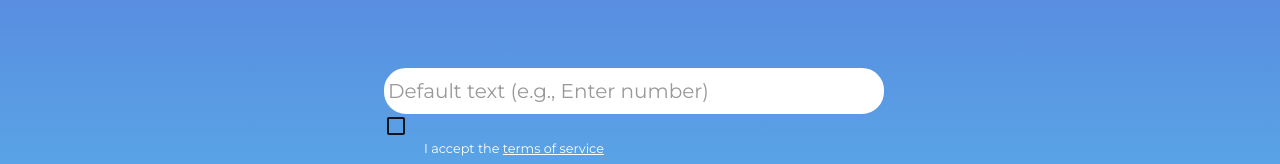
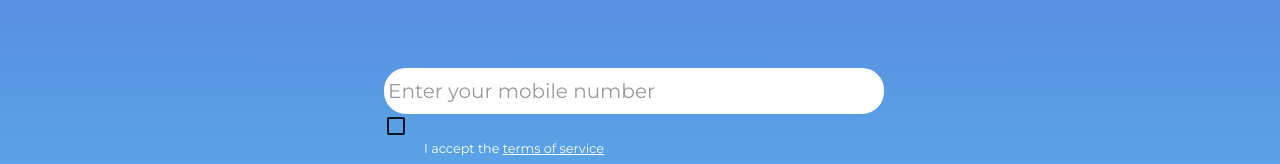
Before and after one commit to mrpaulmason/meetable-ui, a React (Create React App) app: page /map in a window 1280 px wide. Shown: the part 324-488 px from the top of the page. Built offline with nearby package versions, Linux system fonts and the light colour scheme.

Commit message:
Update LandingPage.js
Test to see if changes are taking

```diff
--- a/src/components/LandingPage.js
+++ b/src/components/LandingPage.js
@@ -10,7 +10,7 @@ import logo from '../meetable-logo.png';
 
 class LandingPage extends React.Component {
   state = {
-    phoneNumber: '        Default text (e.g., Enter number)',
+    phoneNumber: 'Enter your mobile number',
     ref: this.props.location.pathname.slice(1),
     termsAccepted: true
   };
@@ -79,7 +79,7 @@ class LandingPage extends React.Component {
           />
         </div>
         <form>
-          <input type="text" placeholder='Default text (e.g., Enter number)' onChange={this.handleChange} />
+          <input type="text" placeholder='Enter your mobile number' onChange={this.handleChange} />
           <MuiThemeProvider>
               <Checkbox />
           </MuiThemeProvider>
```
